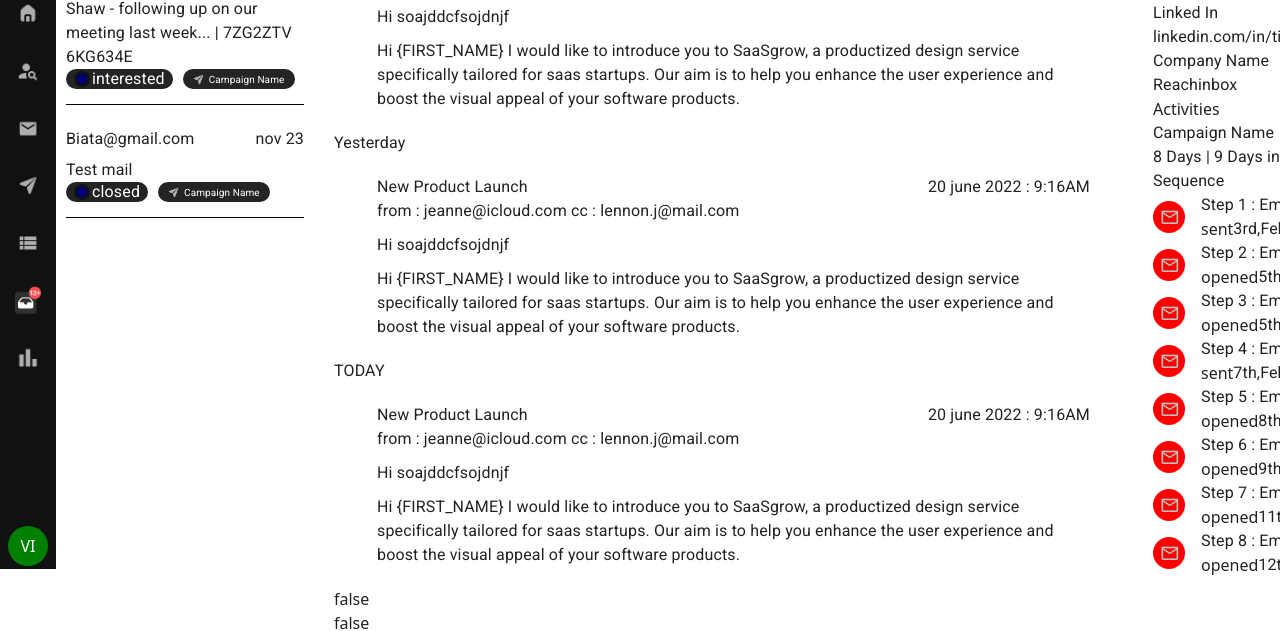
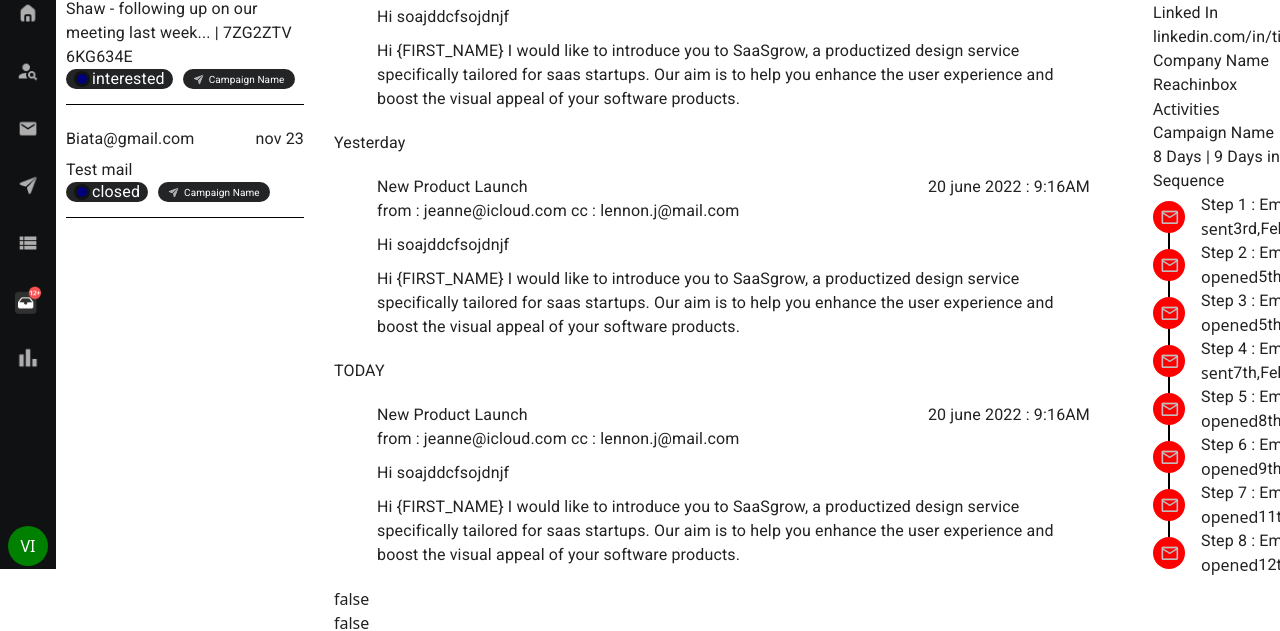
Before and after one commit to Vinay-the-dev-bot/ReachInbox, a React (Vite) app: page / in a window 1280 px wide. Shown: the part 231-862 px from the top of the page. Built offline with nearby package versions, Linux system fonts and the light colour scheme.

Commit message:
mail summary

```diff
--- a/src/Components/MailStatusSummary.jsx
+++ b/src/Components/MailStatusSummary.jsx
@@ -3,13 +3,17 @@ import mail from "../assets/email.png";
 function MailStatusSummary({ step, index }) {
   return (
     <>
-      <Box className="flex gap-4 items-center">
+      <Box
+        className="flex gap-4 items-center "
+        sx={{ position: "relative", zIndex: 1 }}
+      >
         <Box
           className="flex items-center justify-center rounded-full w-8 h-8  "
           sx={{ bgcolor: "red" }}
         >
           <img src={mail} alt="mail" />
         </Box>
+
         <Box>
           <Typography>Step {index + 1} : Email</Typography>
           <Box className="flex items-center">
--- a/src/Components/MailSummary.jsx
+++ b/src/Components/MailSummary.jsx
@@ -38,13 +38,30 @@ function MailSummary() {
             <Typography>Reachinbox</Typography>
           </Box>
         </Box>
+
         <Box>
           <Box>Activities</Box>
           <Typography>Campaign Name</Typography>
           <Typography>8 Days | 9 Days in Sequence</Typography>
-          {steps.map((step, index) => (
-            <MailStatusSummary step={step} index={index} />
-          ))}
+          <Box
+            style={{ zIndex: 1 }}
+            sx={{ height: "250px", position: "relative" }}
+          >
+            <Box
+              style={{ zIndex: 0 }}
+              sx={{
+                border: "1px solid black",
+                height: "350px",
+                left: "15px",
+                top: "20px",
+                width: "1px",
+                position: "absolute",
+              }}
+            ></Box>
+            {steps.map((step, index) => (
+              <MailStatusSummary step={step} index={index} />
+            ))}
+          </Box>
         </Box>
       </Box>
     </>
```
